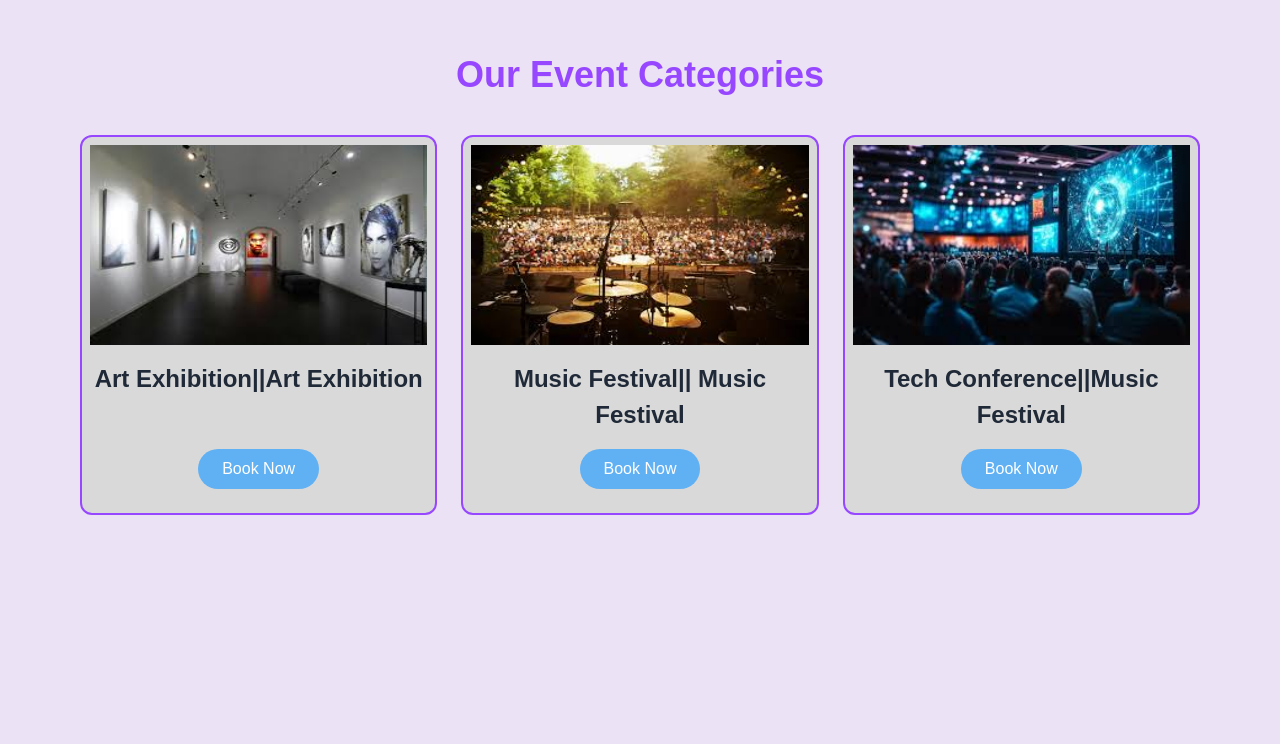
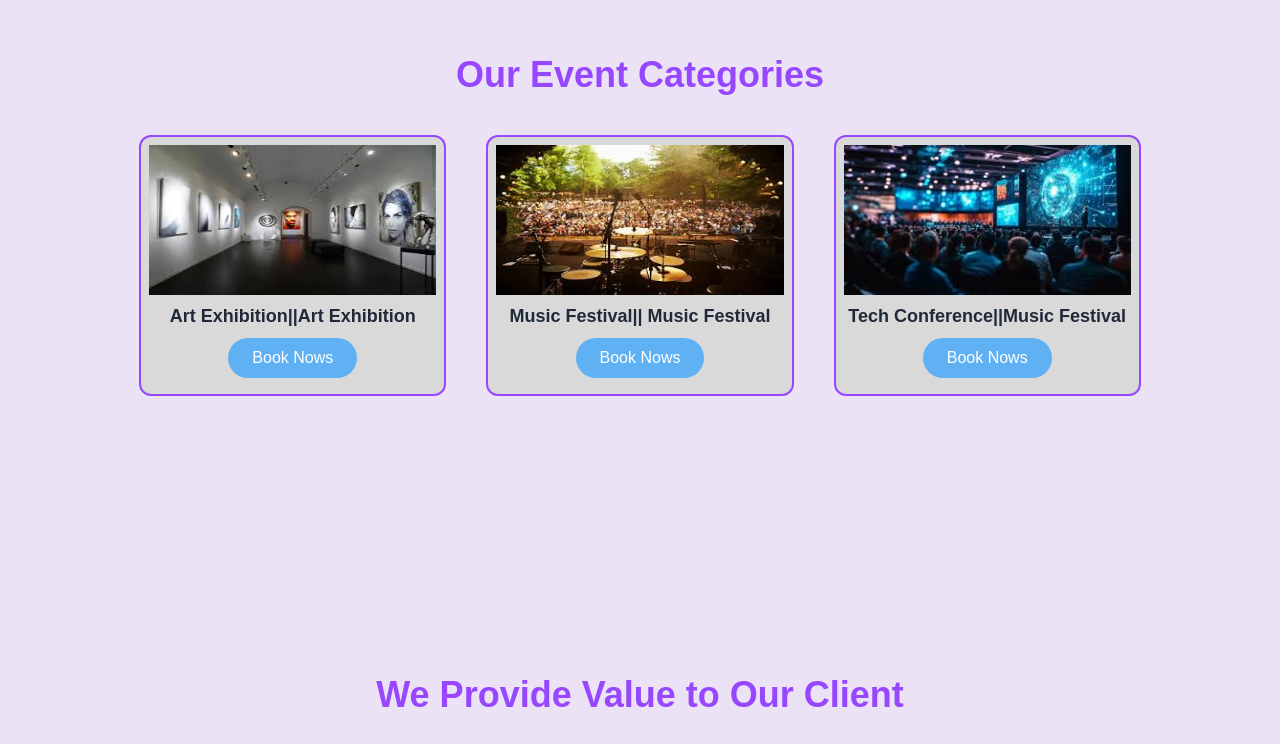
Before and after one commit to alayianwebforeveryone/festifyco, a Next.js app: page / in a window 1280 px wide. Shown: the part 858-1602 px from the top of the page. Built offline with nearby package versions, Linux system fonts and the light colour scheme; no server answers.

Commit message:
footer and some chnages

```diff
--- a/src/app/layout.jsx
+++ b/src/app/layout.jsx
@@ -12,12 +12,12 @@ import "./globals.css";
 function RootLayout({ children }) {
   return (
     <html lang="en">
-      <body className={`antialiased bg-[#EBE2F5] overflow-x-hidden w-full`}>
+      <body  className={`antialiased bg-[#EBE2F5] overflow-x-hidden w-full min-h-screen flex flex-col`}>
         <Provider store={store}>
           <Menu />
-          <div className=" ">{children}</div>
+          <div className="flex-grow">{children}</div>
           <Toaster />
-          <Footer />
+          <Footer  />
         </Provider>
       </body>
     </html>
--- a/src/components/Footer/index.jsx
+++ b/src/components/Footer/index.jsx
@@ -3,7 +3,7 @@ import React from "react";
 const Footer = () => {
   return (
     <>
-      <div className=" container   py-4 ">
+      <div className=" w-[100%] mx-auto   py-4 ">
         <p className="text-center">Copyright all right reserved 2025</p>
       </div>
     </>
--- a/src/components/Home/CatogoriesCard.jsx
+++ b/src/components/Home/CatogoriesCard.jsx
@@ -28,33 +28,33 @@ const CatogoriesCard = () => {
   ];
   return (
     <>
-      <div className="max-w-full sm:mt-60    sm:p-0 lg:p-8 py-20 ">
+      <div className="w-[80%] sm:w-[90%] md:w-[90%] lg:w-[90%] mx-auto sm:mt-60 gap-8   sm:p-0 lg:p-8 py-20 ">
         <h1 className="text-[#9747FF] text-2xl sm:text-3xl md:text-4xl my-10 text-center font-bold leading-tight">
           Our Event Categories
         </h1>
-        <div className="flex flex-col sm:flex-row  justify-center gap-16 sm:gap-2 md:gap-6  ">
+        <div className="flex flex-col  sm:flex-row  justify-center gap-16 sm:gap-8 md:gap-6 lg:gap-10  ">
           {CateCard.map((card) => (
-            <div
+            <divs
               key={card.id}
-              className="px-2 pt-2 pb-20 sm:w-[50%] w-full relative  border-2 border-[#9747FF] rounded-xl bg-[#D9D9D9] flex flex-col items-center space-y-4 "
+              className="px-2 pt-2 pb-16 sm:w-[70%] w-full relative  border-2 border-[#9747FF] rounded-xl bg-[#D9D9D9] flex flex-col items-center space-y-2 "
             >
               <figure className="w-full ">
                 <Image
                   src={card.image}
                   alt={card.title}
-                  className="w-full h-[350] sm:h-[160px] md:h-[200px] lg:h-[330] "
+                  className="w-full h-[230] sm:h-[100px] md:h-[150px] lg:h-[180] "
                 />
               </figure>
 
-              <h3 className="text-center   text-[20px] md:text-[24px] font-bold text-gray-800">
+              <h3 className="text-center   text-[12px] md:text-[16px] lg:text-[18px] font-bold text-gray-800">
                 {card.title}
               </h3>
-              <div className=" bottom-6 absolute ">
+              <div className=" bottom-4 absolute ">
               <Button className="bg-[#60B0F4]   text-white px-6 py-2 rounded-full">
-                Book Now
+                Book Nows
               </Button>
               </div>
-            </div>
+            </divs>
           ))}
         </div>
       </div>
--- a/src/components/Services/Plan/PlanCard.jsx
+++ b/src/components/Services/Plan/PlanCard.jsx
@@ -9,7 +9,7 @@ const PlanCard = ({ data }) => {
   const isLogedIn = useSelector((state) => state.auth.status);
 
   return (
-    <div key={data.id} className="w-[80%] md:w-[45%] lg:w-[45%] xl:w-[30%] mx-auto">
+    <div key={data.id} className="w-[60%] md:w-[45%] lg:w-[35%] xl:w-[30%] mx-auto">
       <div className="space-y-6 border-2 bg-[#E2D0FA] border-[#9747FF] p-6 flex flex-col rounded-lg shadow-md">
         <Button className="bg-[#60B0F4] rounded-md w-[70%] sm:w-[60%] mx-auto cursor-default">
           {data.planName}
```
